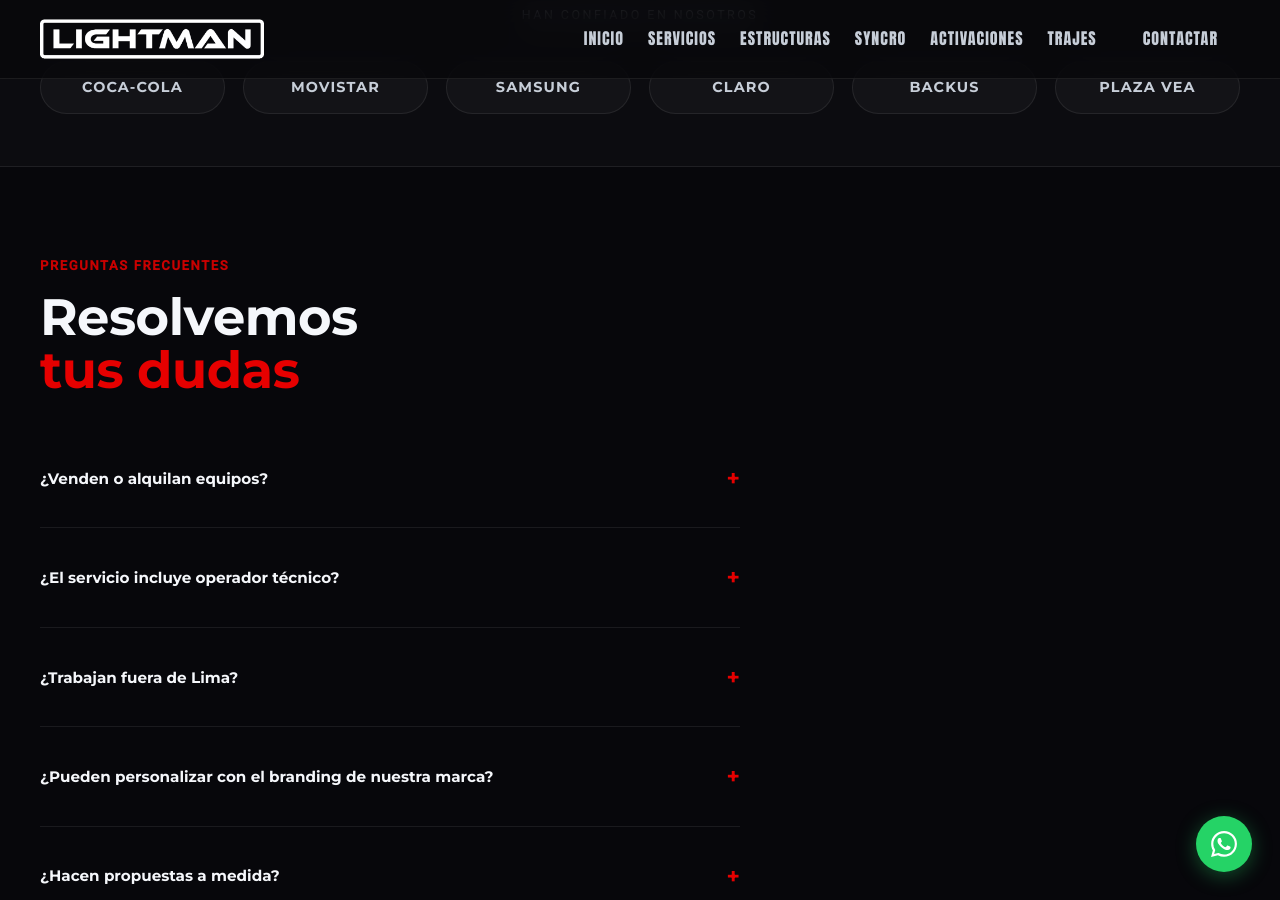
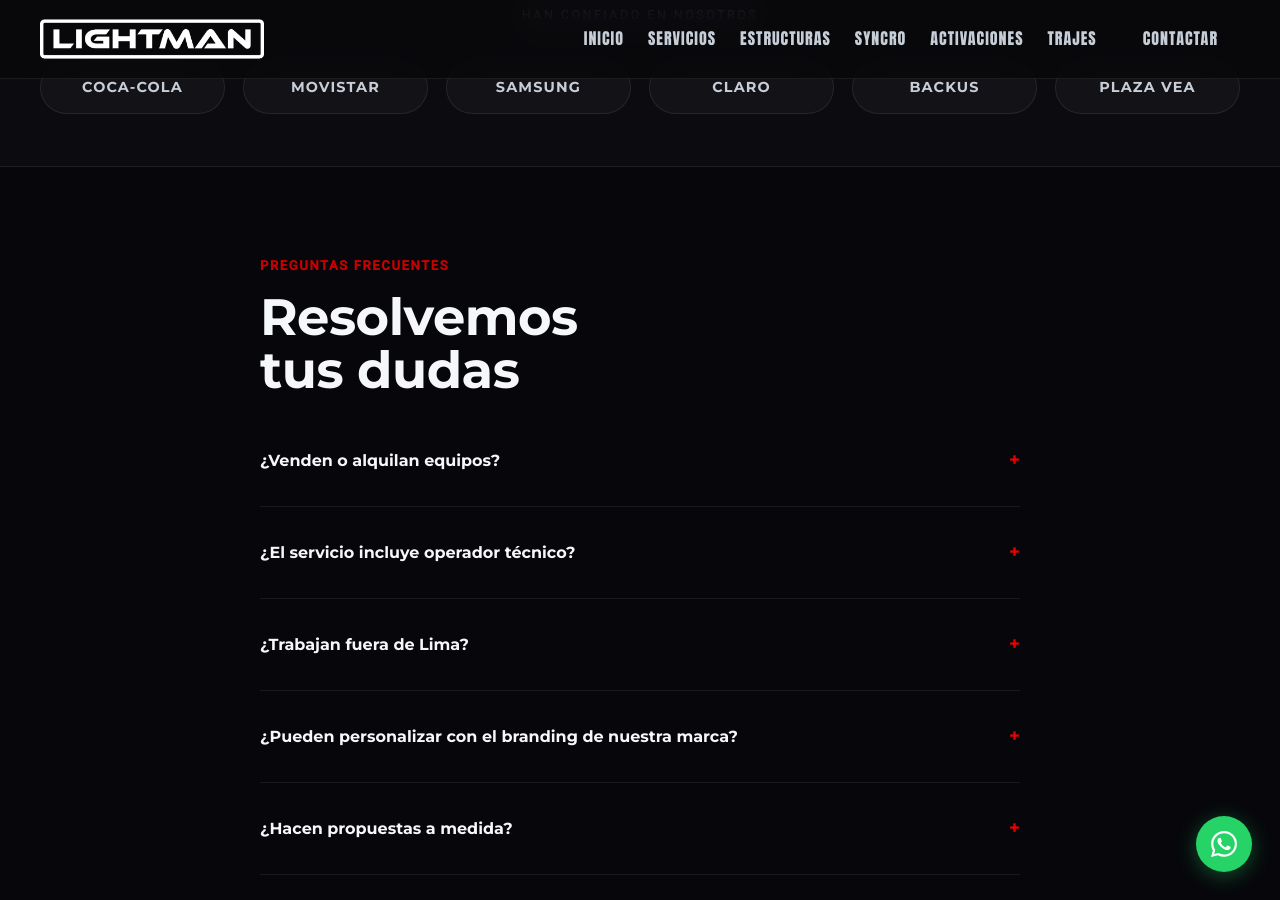
Before and after one commit to ZekturCh/LIGHTMAN, a Jekyll site: the page built from index.html, in a window 1280 px wide and 900 px high, scrolled down 4458 px. Built offline with Jekyll 4.4.1, drawn with Linux system fonts in a browser that asks for light colours.

Commit message:
Update index.html

```diff
--- a/index.html
+++ b/index.html
@@ -183,9 +183,21 @@
   }
 
   /* FAQ accordion */
+  /* FAQ block */
+.faq-wrap {
+  max-width: 760px;
+  margin: 0 auto;
+}
+
+.faq-title {
+  max-width: 10ch;
+  margin-bottom: 18px;
+}
+
 .faq-item {
-    border-bottom: 1px solid var(--line);
+  border-bottom: 1px solid rgba(255,255,255,0.08);
 }
+
 .faq-q {
   width: 100%;
   text-align: left;
@@ -194,35 +206,43 @@
   color: var(--text);
   font-family: 'Montserrat', sans-serif;
   font-weight: 700;
-    font-size: .95rem;
-    padding: 20px 0;
+  font-size: 1rem;
+  padding: 18px 0;
   cursor: pointer;
   display: flex;
   justify-content: space-between;
   align-items: center;
   gap: 16px;
 }
+
 .faq-q::after {
   content: '+';
-    font-size: 1.4rem;
+  font-size: 1.15rem;
   color: var(--accent);
   line-height: 1;
   flex-shrink: 0;
-    transition: transform .3s;
+  transition: transform .28s ease;
 }
-  .faq-item.open .faq-q::after { transform: rotate(45deg); }
+
+.faq-item.open .faq-q::after {
+  transform: rotate(45deg);
+}
+
 .faq-a {
-    font-size: .92rem;
+  font-size: .95rem;
   color: var(--muted);
-    line-height: 1.7;
+  line-height: 1.65;
   max-height: 0;
   overflow: hidden;
-    transition: max-height .4s ease, padding .3s;
-    padding-bottom: 0;
+  transition: max-height .35s ease, padding .25s ease, opacity .25s ease;
+  padding: 0 28px 0 0;
+  opacity: 0;
 }
+
 .faq-item.open .faq-a {
-    max-height: 300px;
-    padding-bottom: 18px;
+  max-height: 220px;
+  padding: 0 28px 16px 0;
+  opacity: 1;
 }
 
   /* Split image frame */
@@ -624,65 +644,50 @@
      FAQ
 ══════════════════════════════════════ -->
 <section class="section">
-  <div class="container">
+  <div class="container faq-wrap">
     <p class="section-kicker">Preguntas frecuentes</p>
-    <h2>Resolvemos<br><span style="color:var(--accent)">tus dudas</span></h2>
-
-    <div style="max-width:700px;margin-top:32px">
+    <h2 class="faq-title">Resolvemos <span>tus dudas</span></h2>
 
     <div class="faq-item">
-        <button class="faq-q" onclick="toggleFaq(this)">¿Venden o alquilan equipos?</button>
+      <button class="faq-q">¿Venden o alquilan equipos?</button>
       <div class="faq-a">
-          No vendemos ni alquilamos equipos por separado. Ofrecemos el servicio completo:
-          diseño, personalización, instalación y operación en vivo. El equipo siempre
-          va acompañado de nuestro equipo técnico.
+        No vendemos ni alquilamos equipos por separado. Diseñamos y ejecutamos soluciones LED completas.
       </div>
     </div>
 
     <div class="faq-item">
-        <button class="faq-q" onclick="toggleFaq(this)">¿El servicio incluye operador técnico?</button>
+      <button class="faq-q">¿El servicio incluye operador técnico?</button>
       <div class="faq-a">
-          Sí, siempre. Nuestro equipo técnico está presente en cada evento para operar,
-          ajustar y garantizar el resultado visual programado.
+        Sí. Nuestro equipo técnico acompaña la ejecución para asegurar que todo funcione como fue diseñado.
       </div>
     </div>
 
     <div class="faq-item">
-        <button class="faq-q" onclick="toggleFaq(this)">¿Trabajan fuera de Lima?</button>
+      <button class="faq-q">¿Trabajan fuera de Lima?</button>
       <div class="faq-a">
-          Sí. Tenemos cobertura nacional e internacional. Hemos operado eventos en
-          distintas ciudades del Perú y también en el exterior. Coordinamos todo
-          el traslado y logística.
+        Sí, podemos operar proyectos dentro y fuera de Lima según el tipo de evento y logística.
       </div>
     </div>
 
     <div class="faq-item">
-        <button class="faq-q" onclick="toggleFaq(this)">¿Pueden personalizar con el branding de nuestra marca?</button>
+      <button class="faq-q">¿Pueden personalizar con el branding de nuestra marca?</button>
       <div class="faq-a">
-          Absolutamente. La personalización es parte central de la propuesta.
-          Adaptamos colores, secuencias, logos y contenidos visuales a la
-          identidad de cada marca o evento.
+        Sí. Adaptamos colores, lenguaje visual y presencia de marca según la activación o show.
       </div>
     </div>
 
     <div class="faq-item">
-        <button class="faq-q" onclick="toggleFaq(this)">¿Hacen propuestas a medida?</button>
+      <button class="faq-q">¿Hacen propuestas a medida?</button>
       <div class="faq-a">
-          Sí. Contamos con shows ya desarrollados y probados, pero también diseñamos
-          propuestas completamente personalizadas según el concepto, el escenario
-          y el objetivo de cada cliente.
+        Sí. Podemos proponer una solución específica según objetivo, presupuesto y tipo de evento.
       </div>
     </div>
 
     <div class="faq-item">
-        <button class="faq-q" onclick="toggleFaq(this)">¿Cuánto tiempo antes hay que coordinar?</button>
+      <button class="faq-q">¿Cuánto tiempo antes hay que coordinar?</button>
       <div class="faq-a">
-          Para shows syncro o estructuras complejas recomendamos al menos 2 a 4 semanas
-          de anticipación. Para activaciones o formatos más sencillos podemos ser más
-          ágiles. Lo mejor es consultarnos cuanto antes.
+        Lo ideal es coordinar con anticipación para asegurar disponibilidad, diseño y personalización.
       </div>
-      </div>
-
     </div>
   </div>
 </section>
```
Lines whose indentation alone changed are shown as unchanged.
